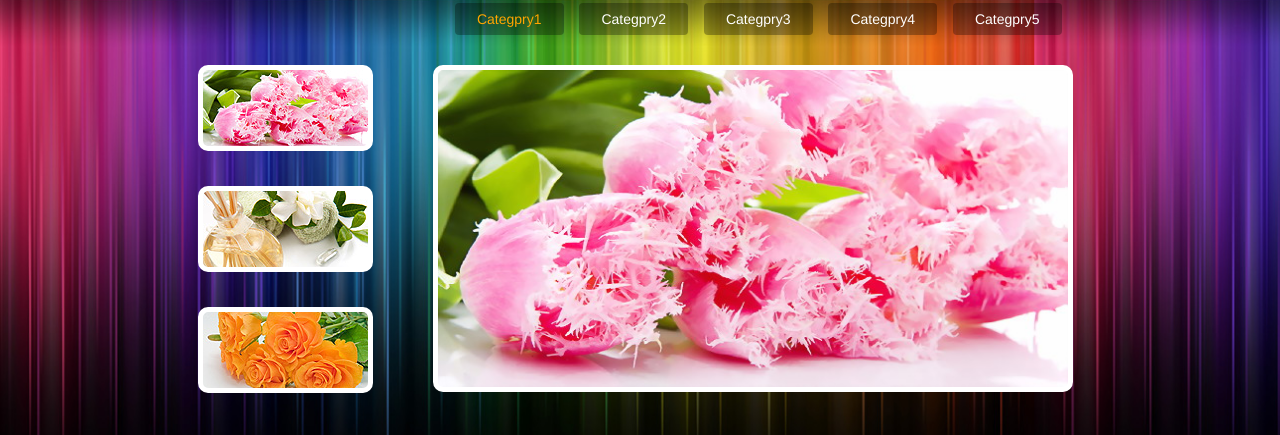
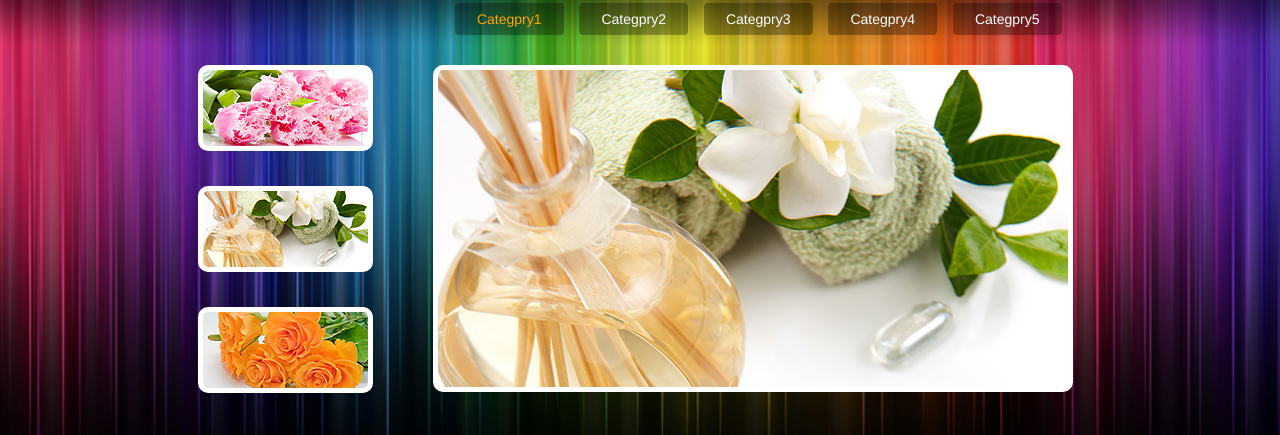
Before and after one commit to y912765390/first, a plain HTML site: page flower/index.html in a window 1280 px wide. Both pictures are taken after a click on the item 285 px from the left and 318 px from the top of the page. Shown: the part 89-524 px from the top of the page. Drawn offline with Linux system fonts and the light colour scheme.

Commit message:
Add files via upload

```diff
--- a/flower/index.html
+++ b/flower/index.html
@@ -141,24 +141,23 @@ Sed perspiciatis unde</a><p>Nemo enim ipsam voluptatem quia voluptas aspernatur.
         $(".left1 li:eq(0)").click(function(){
 
         	var url=$(this).css("background-image")
-        	var src=url.substring(44,63)
-        	console.log(src)
-        		if (src=="images/slide1-1.jpg") {
+
+        		if (url.indexOf("images/slide1-1.jpg") >-1){
         			$(".picture").css("background-image","url(images/slide1-1big.jpg)")
         		}
-        		if (src=="images/slide2-1.jpg") {
+        		if (url.indexOf("images/slide2-1.jpg") >-1) {
 
         			$(".picture").css("background-image","url(images/slide2-1big.jpg)")
         		}
-        		if (src=="images/slide3-1.jpg") {
+        		if (url.indexOf("images/slide3-1.jpg") >-1) {
 
         			$(".picture").css("background-image","url(images/slide3-1big.jpg)")
         		}
-        		if (src=="images/slide4-1.jpg") {
+        		if (url.indexOf("images/slide4-1.jpg") >-1) {
 
         			$(".picture").css("background-image","url(images/slide4-1big.jpg)")
         		}
-        		if (src=="images/slide5-1.jpg") {
+        		if (url.indexOf("images/slide5-1.jpg") >-1) {
 
         			$(".picture").css("background-image","url(images/slide5-1big.jpg)")
         		}
@@ -170,22 +169,22 @@ Sed perspiciatis unde</a><p>Nemo enim ipsam voluptatem quia voluptas aspernatur.
         	var src=url.substring(44,63)
         	console.log(url)
           console.log(src)
-        		if (src=="images/slide1-2.jpg") {
+        		if (url.indexOf("images/slide1-2.jpg") >-1) {
         			$(".picture").css("background-image","url(images/slide1-2big.jpg)")
         		}
-        		if (src=="images/slide2-2.jpg") {
+        		if (url.indexOf("images/slide2-2.jpg") >-1) {
 
         			$(".picture").css("background-image","url(images/slide2-2big.jpg)")
         		}
-        		if (src=="images/slide3-2.jpg") {
+        		if (url.indexOf("images/slide3-2.jpg") >-1) {
 
         			$(".picture").css("background-image","url(images/slide3-2big.jpg)")
         		}
-        		if (src=="images/slide4-2.jpg") {
+        		if (url.indexOf("images/slide4-2.jpg") >-1) {
 
         			$(".picture").css("background-image","url(images/slide4-2big.jpg)")
         		}
-        		if (src=="images/slide5-2.jpg") {
+        		if (url.indexOf("images/slide5-2.jpg") >-1) {
 
         			$(".picture").css("background-image","url(images/slide5-2big.jpg)")
         		}
@@ -195,22 +194,22 @@ Sed perspiciatis unde</a><p>Nemo enim ipsam voluptatem quia voluptas aspernatur.
         	var url=$(this).css("background-image")
         	var src=url.substring(44,63)
 
-        		if (src=="images/slide1-3.jpg") {
+        		if (url.indexOf("images/slide1-3.jpg") >-1) {
         			$(".picture").css("background-image","url(images/slide1-3big.jpg)")
         		}
-        		if (src=="images/slide2-3.jpg") {
+        		if (url.indexOf("images/slide2-3.jpg") >-1) {
 
         			$(".picture").css("background-image","url(images/slide2-3big.jpg)")
         		}
-        		if (src=="images/slide3-3.jpg") {
+        		if (url.indexOf("images/slide3-3.jpg") >-1) {
 
         			$(".picture").css("background-image","url(images/slide3-3big.jpg)")
         		}
-        		if (src=="images/slide4-3.jpg") {
+        		if (url.indexOf("images/slide4-3.jpg") >-1) {
 
         			$(".picture").css("background-image","url(images/slide4-3big.jpg)")
         		}
-        		if (src=="images/slide5-3.jpg") {
+        		if (url.indexOf("images/slide5-3.jpg") >-1) {
 
         			$(".picture").css("background-image","url(images/slide5-3big.jpg)")
         		}
```
